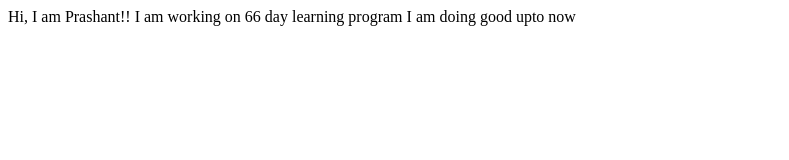
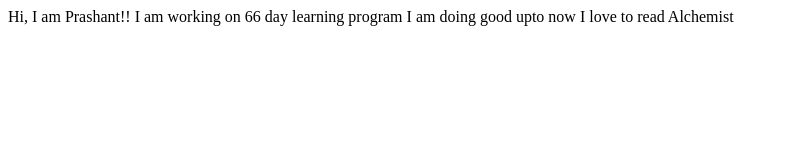
Before and after one commit to PrashantSomaniIIMI/PrashantSomani.website, a plain HTML site: page index.html in a window 1280 px wide. Shown: the whole page, without its empty margins (0-789 px from the left). Drawn offline with Linux system fonts and the light colour scheme.

Commit message:
new changes
new changes

```diff
--- a/index.html
+++ b/index.html
@@ -11,5 +11,6 @@
     Hi, I am Prashant!!
     I am working on 66 day learning program
     I am doing good upto now
+    I love to read Alchemist
 </body>
 </html>
```
